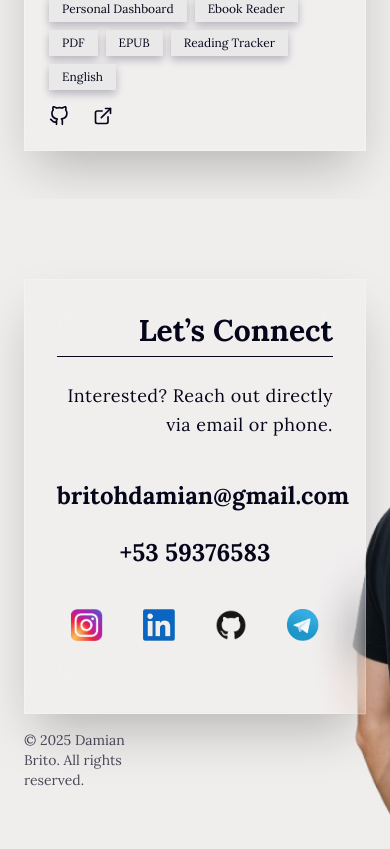
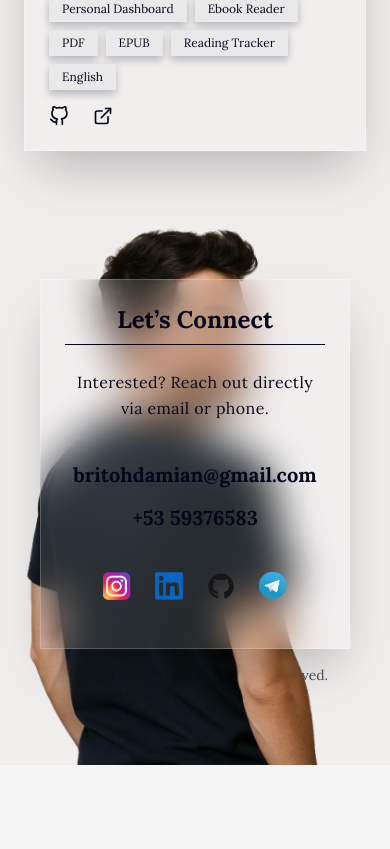
Before and after one commit to DamRandom/My-Portfolio, a Next.js app: page / in a window 390 px wide. Shown: the part 5342-6191 px from the top of the page. After the commit the page ends 6107 px from the top, so only its background shows below. Built offline with nearby package versions, Linux system fonts and the light colour scheme.

Commit message:
Contact section now responsive

```diff
--- a/src/components/ContactMe.tsx
+++ b/src/components/ContactMe.tsx
@@ -5,46 +5,47 @@ export default function ContactSection() {
   return (
     <section
       id="contact"
-      className="relative w-full bg-[#f0eded] py-20 px-6 md:px-20 text-[#06061B] overflow-hidden"
+      className="relative w-full bg-[#f0eded] -z-10 py-20 px-6 md:px-20 text-[#06061B] overflow-hidden"
       style={{ minHeight: "500px" }}
     >
-      {/* Left image background */}
-      <div className="absolute top-0 left-80 h-full w-1/4 pointer-events-none">
+      {/* Background image as second background */}
+      <div className="absolute inset-0 pointer-events-none -z-5 flex justify-start items-center">
+        <div className="h-full relative aspect-[2/3] min-w-[300px] max-w-[400px]">
           <Image
             src="/images/contact-left-removebg.png"
             alt="Damian"
             fill
-          style={{ objectFit: "cover", objectPosition: "left center" }}
+            style={{ objectFit: "contain", objectPosition: "left center" }}
             priority
           />
         </div>
+      </div>
 
       {/* Content */}
-      <div className="relative max-w-6xl mx-auto flex flex-col md:flex-row items-center gap-10">
-        {/* Card style container */}
+      <div className="relative max-w-6xl mx-auto flex flex-col items-center justify-center gap-10 px-4 sm:px-6 text-center">
         <div
           className="
-            w-full md:w-1/2 md:ml-auto
+      w-full max-w-xl
       bg-white/10 backdrop-blur-[20px]
       border border-white/20
       shadow-2xl
-            p-8
+      p-6 sm:p-8
       rounded-none
       font-lora
       flex flex-col
     "
         >
-          <h2 className="text-3xl font-semibold mb-6 border-b border-[#06061B] pb-2 text-right">
+          <h2 className="text-2xl sm:text-3xl font-semibold mb-6 border-b border-[#06061B] pb-2 text-center md:text-right">
             Let’s Connect
           </h2>
 
-          <p className="text-lg font-light mb-10 leading-relaxed tracking-wide text-[#06061B] text-right">
+          <p className="text-base sm:text-lg font-light mb-10 leading-relaxed tracking-wide text-[#06061B] text-center md:text-right">
             Interested? Reach out directly via email or phone.
           </p>
 
           {/* Prioritize phone & email */}
-          <ul className="space-y-6 mb-10 text-center">
-            <li className="text-2xl font-extrabold leading-snug">
+          <ul className="space-y-4 sm:space-y-6 mb-10 text-center">
+            <li className="text-xl sm:text-2xl font-extrabold leading-snug break-words">
               <a
                 href="mailto:britohdamian@gmail.com"
                 className="hover:underline"
@@ -52,15 +53,15 @@ export default function ContactSection() {
                 britohdamian@gmail.com
               </a>
             </li>
-            <li className="text-2xl font-extrabold leading-snug">
+            <li className="text-xl sm:text-2xl font-extrabold leading-snug">
               <a href="tel:+5359376583" className="hover:underline">
                 +53 59376583
               </a>
             </li>
           </ul>
 
-          {/* Social icons centered, images from /images/logos/ */}
-          <div className="flex justify-center gap-10 mb-10">
+          {/* Social icons centered */}
+          <div className="flex justify-center gap-6 sm:gap-10 mb-6">
             <a
               href="https://www.instagram.com/dam_random/"
               target="_blank"
@@ -71,13 +72,13 @@ export default function ContactSection() {
               <Image
                 src="/images/logos/instagram.png"
                 alt="Instagram"
-                width={32}
-                height={32}
-                priority={true}
+                width={28}
+                height={28}
+                priority
               />
             </a>
             <a
-              href="www.linkedin.com/in/damian-brito-5437a2214"
+              href="https://www.linkedin.com/in/damian-brito-5437a2214"
               target="_blank"
               rel="noopener noreferrer"
               aria-label="LinkedIn"
@@ -86,9 +87,9 @@ export default function ContactSection() {
               <Image
                 src="/images/logos/linkedin.png"
                 alt="LinkedIn"
-                width={32}
-                height={32}
-                priority={true}
+                width={28}
+                height={28}
+                priority
               />
             </a>
             <a
@@ -101,12 +102,11 @@ export default function ContactSection() {
               <Image
                 src="/images/logos/github.png"
                 alt="GitHub"
-                width={32}
-                height={32}
-                priority={true}
+                width={28}
+                height={28}
+                priority
               />
             </a>
-
             <a
               href="https://t.me/Souta_k"
               target="_blank"
@@ -117,9 +117,9 @@ export default function ContactSection() {
               <Image
                 src="/images/logos/telegram.png"
                 alt="Telegram"
-                width={32}
-                height={32}
-                priority={true}
+                width={28}
+                height={28}
+                priority
               />
             </a>
           </div>
@@ -127,8 +127,8 @@ export default function ContactSection() {
       </div>
 
       {/* Copyright aligned right outside the card */}
-      <div className="flex justify-end mr-60 mt-4">
-        <div className="text-sm text-[#06061B]/70 font-lora max-w-[280px]">
+      <div className="mt-4 w-full flex justify-center">
+        <div className="text-sm text-[#06061B]/70 font-lora max-w-[280px] text-center md:text-right">
           © {new Date().getFullYear()} Damian Brito. All rights reserved.
         </div>
       </div>
```
Lines whose indentation alone changed are shown as unchanged.
